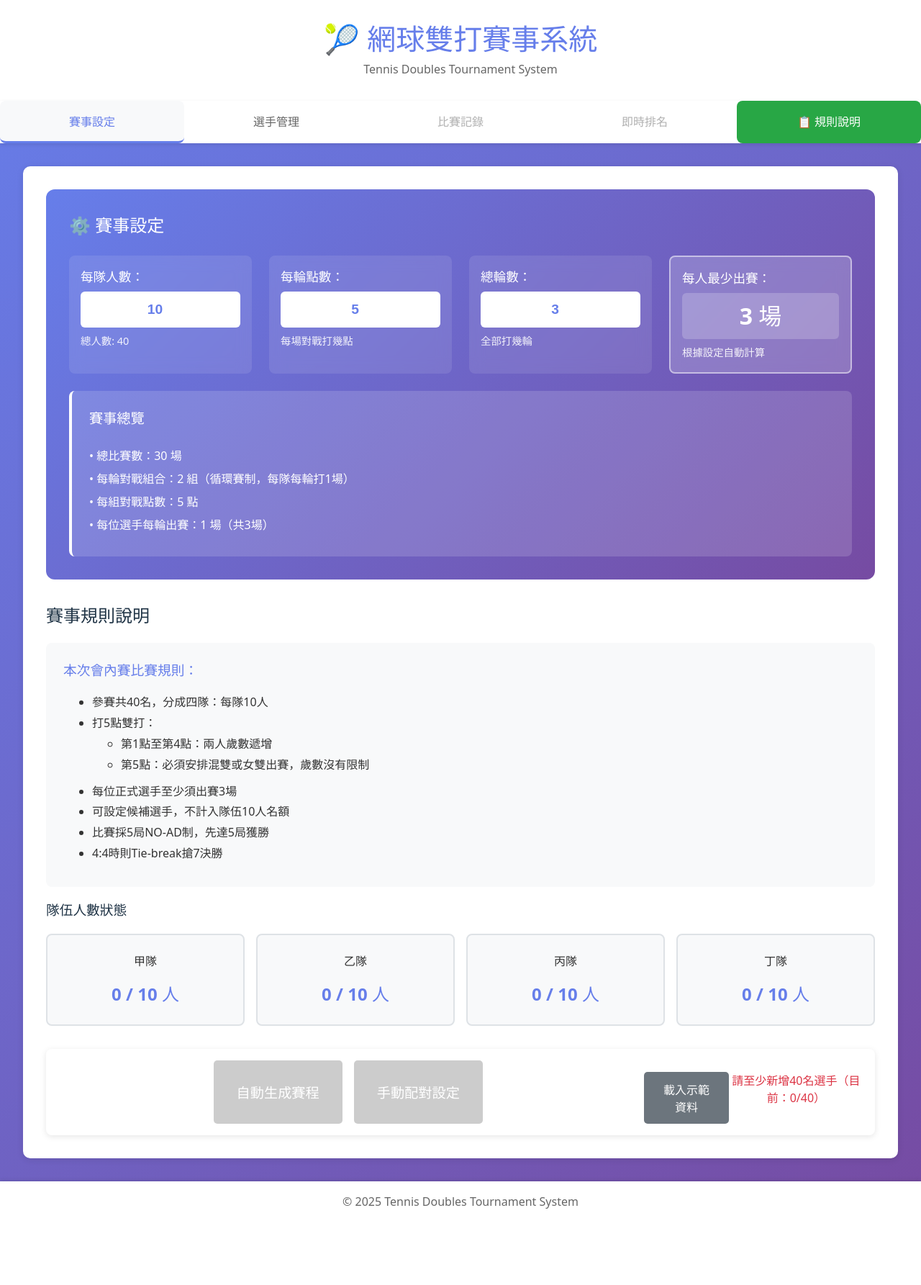
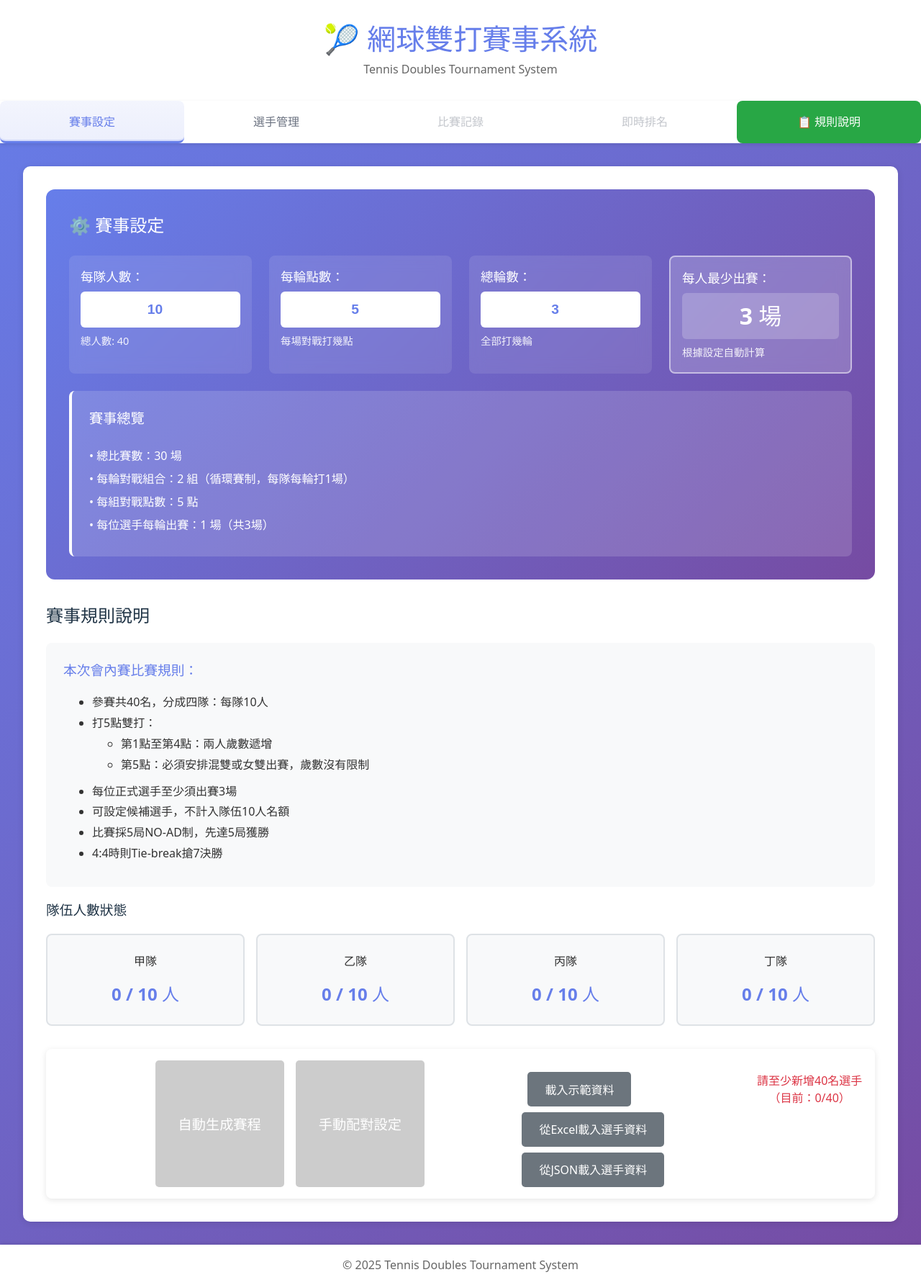
Before and after one commit to alberthsu-cl/TennisDouble, a React (Vite) app: page / in a window 1280 px wide. Shown: the whole page at 72% size. Before the commit the page ends 1697 px from the top, so only its background shows below. Built offline with nearby package versions, Linux system fonts and the light colour scheme.

Commit message:
add import from files instead of just demo data

```diff
--- a/src/App.css
+++ b/src/App.css
@@ -42,34 +42,41 @@
   padding: 0;
   display: flex;
   box-shadow: 0 2px 5px rgba(0, 0, 0, 0.1);
+  position: relative;
+  border-bottom: 1px solid rgba(102, 126, 234, 0.15);
 }
 
 .app-nav button {
   flex: 1;
-  padding: 1rem;
+  padding: 1rem 1.5rem;
   border: none;
-  background: white;
+  background: transparent;
   cursor: pointer;
   font-size: 1rem;
   font-weight: 500;
-  color: #666;
-  transition: all 0.3s;
+  color: #6b7280;
+  transition: all 0.2s ease;
   border-bottom: 3px solid transparent;
-}
-
-.app-nav button:hover:not(:disabled) {
-  background: #f8f9fa;
+  position: relative;
+  outline: none;
+  margin-bottom: -1px;
+}
+
+.app-nav button:hover:not(:disabled):not(.active) {
+  background: linear-gradient(to bottom, transparent, rgba(102, 126, 234, 0.05));
   color: #667eea;
 }
 
 .app-nav button.active {
   color: #667eea;
-  border-bottom-color: #667eea;
-  background: #f8f9fa;
+  border-bottom: 3px solid #667eea;
+  background: linear-gradient(to bottom, rgba(102, 126, 234, 0.08), rgba(102, 126, 234, 0.12));
+  font-weight: 600;
+  box-shadow: inset 0 -2px 0 0 rgba(102, 126, 234, 0.2);
 }
 
 .app-nav button:disabled {
-  opacity: 0.5;
+  opacity: 0.4;
   cursor: not-allowed;
 }
 
--- a/src/App.tsx
+++ b/src/App.tsx
@@ -192,6 +192,63 @@ function App() {
     const demoPlayers = generateDemoPlayers(settings.playersPerTeam);
     setPlayers(demoPlayers);
     alert(`已載入${demoPlayers.length}名示範選手！請到「選手管理」查看或前往「賽事設定」開始賽事。`);
+  };
+
+  const handleImportDemoData = (file: File) => {
+    const reader = new FileReader();
+    reader.onload = (e) => {
+      try {
+        const imported = JSON.parse(e.target?.result as string);
+        if (Array.isArray(imported) && imported.length > 0) {
+          if (players.length > 0 && !confirm('這將覆蓋現有選手資料，確定要從檔案載入示範資料嗎？')) {
+            return;
+          }
+          setPlayers(imported);
+          alert(`成功從檔案載入 ${imported.length} 名示範選手！`);
+        } else {
+          alert('無效的示範資料格式');
+        }
+      } catch (error) {
+        alert('載入失敗：檔案格式錯誤');
+      }
+    };
+    reader.readAsText(file);
+  };
+
+  const handleImportDemoDataExcel = (file: File) => {
+    const reader = new FileReader();
+    reader.onload = (e) => {
+      try {
+        const data = new Uint8Array(e.target?.result as ArrayBuffer);
+        const workbook = XLSX.read(data, { type: 'array' });
+        const sheetName = workbook.SheetNames[0];
+        const worksheet = workbook.Sheets[sheetName];
+        const jsonData = XLSX.utils.sheet_to_json(worksheet) as any[];
+
+        const imported: Player[] = jsonData.map((row, index) => ({
+          id: `demo-player-${Date.now()}-${index}`,
+          name: row['姓名'] || '',
+          age: parseInt(row['年齡']) || 25,
+          gender: (row['性別'] === '女' ? '女' : '男') as Gender,
+          skillLevel: (row['技術等級'] || 'B') as SkillLevel,
+          team: (row['隊伍'] || '甲隊') as TeamName,
+          matchesPlayed: parseInt(row['已出賽']) || 0,
+        }));
+
+        if (imported.length > 0) {
+          if (players.length > 0 && !confirm('這將覆蓋現有選手資料，確定要從Excel載入示範資料嗎？')) {
+            return;
+          }
+          setPlayers(imported);
+          alert(`成功從Excel載入 ${imported.length} 名示範選手！`);
+        } else {
+          alert('無效的Excel資料格式');
+        }
+      } catch (error) {
+        alert('載入失敗：Excel檔案格式錯誤');
+      }
+    };
+    reader.readAsArrayBuffer(file);
   };
 
   const handleExportPlayers = () => {
@@ -389,7 +446,6 @@ function App() {
       <main className="app-main">
         {currentView === 'setup' && (
           <div className="setup-view">
-            {!tournamentStarted && (
             <div className="settings-panel">
               <h2>⚙️ 賽事設定</h2>
               <div className="settings-grid">
@@ -444,7 +500,6 @@ function App() {
                   <p>• 每位選手每輪出賽：1 場（共{settings.totalRounds}場）</p>
                 </div>
               </div>
-            )}
 
             <h2>賽事規則說明</h2>
             <div className="rules-box">
@@ -498,13 +553,44 @@ function App() {
                       手動配對設定
                     </button>
                   </div>
+                  <div style={{ marginTop: '1rem', display: 'flex', gap: '0.5rem', flexWrap: 'wrap', justifyContent: 'flex-start' }}>
                     <button
                       className="btn-secondary btn-large"
                       onClick={handleLoadDemoData}
-                    style={{ marginTop: '1rem' }}
                     >
                       載入示範資料
                     </button>
+                    <label className="btn-secondary btn-large" style={{ cursor: 'pointer', margin: 0 }}>
+                      從Excel載入選手資料
+                      <input
+                        type="file"
+                        accept=".xlsx,.xls"
+                        style={{ display: 'none' }}
+                        onChange={(e) => {
+                          const file = e.target.files?.[0];
+                          if (file) {
+                            handleImportDemoDataExcel(file);
+                            e.target.value = '';
+                          }
+                        }}
+                      />
+                    </label>
+                    <label className="btn-secondary btn-large" style={{ cursor: 'pointer', margin: 0 }}>
+                      從JSON載入選手資料
+                      <input
+                        type="file"
+                        accept=".json"
+                        style={{ display: 'none' }}
+                        onChange={(e) => {
+                          const file = e.target.files?.[0];
+                          if (file) {
+                            handleImportDemoData(file);
+                            e.target.value = '';
+                          }
+                        }}
+                      />
+                    </label>
+                  </div>
                   {totalPlayersCount < settings.playersPerTeam * 4 && (
                     <p className="warning">
                       請至少新增{settings.playersPerTeam * 4}名選手（目前：{totalPlayersCount}/{settings.playersPerTeam * 4}）
```
Lines whose indentation alone changed are shown as unchanged.
